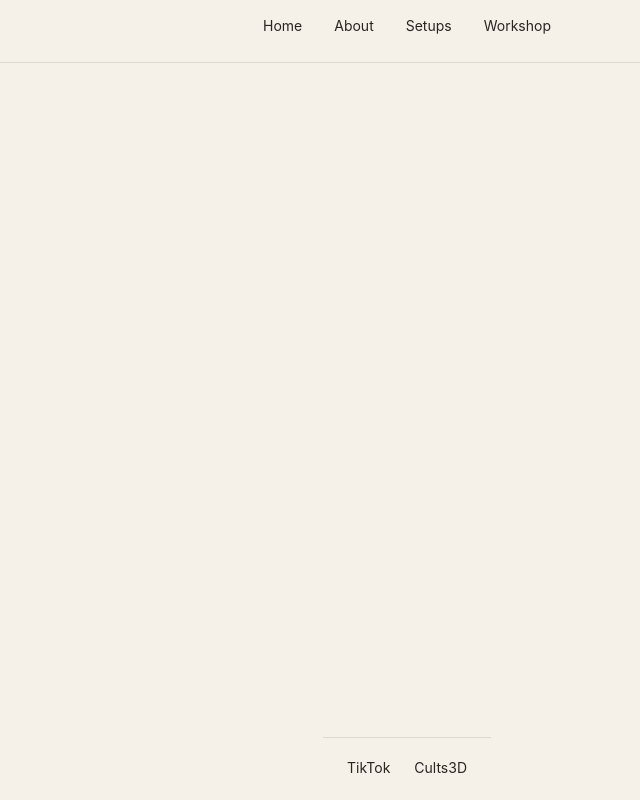
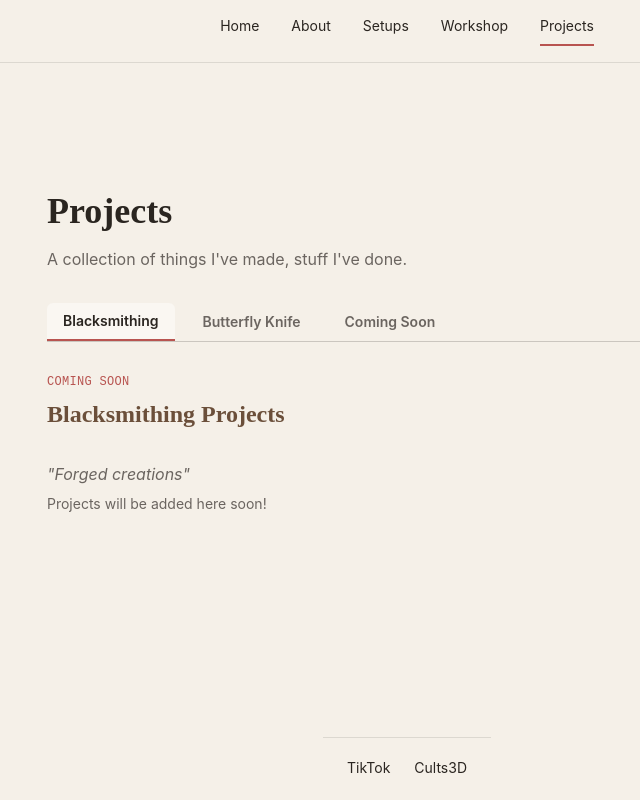
Before and after one commit to Nubb-nubb/nubb-nubb.github.io, a Vue app: page /#/projects in a window 1280 px wide. Shown: the whole page, without its empty margins (233-873 px from the left). Built offline with nearby package versions, Linux system fonts and the light colour scheme; the HTML template or start-up script is replaced by a standard one.

Commit message:
some updates!!!

```diff
--- a/src/App.vue
+++ b/src/App.vue
@@ -6,6 +6,7 @@
         <RouterLink to="/about" class="nav-link">About</RouterLink>
         <RouterLink to="/setups" class="nav-link">Setups</RouterLink>
         <RouterLink to="/workshop" class="nav-link">Workshop</RouterLink>
+        <RouterLink to="/projects" class="nav-link">Projects</RouterLink>
       </div>
     </nav>
 
--- a/src/router/index.js
+++ b/src/router/index.js
@@ -3,6 +3,7 @@ import HomeView from '../views/HomeView.vue'
 import AboutView from '../views/AboutView.vue'
 import SetupsView from '../views/SetupsView.vue'
 import WorkshopView from '../views/WorkshopView.vue'
+import ProjectsView from '../views/ProjectsView.vue'
 
 const router = createRouter({
   history: createWebHashHistory(import.meta.env.BASE_URL),
@@ -26,6 +27,11 @@ const router = createRouter({
       path: '/workshop',
       name: 'workshop',
       component: WorkshopView
+    },
+    {
+      path: '/projects',
+      name: 'projects',
+      component: ProjectsView
     }
   ]
 })
--- /dev/null
+++ b/src/views/ProjectsView.vue
@@ -0,0 +1,73 @@
+<template>
+  <section class="max-w-3xl mx-auto px-4 sm:px-6 py-12 sm:py-20">
+    <h2 class="section-title">Projects</h2>
+
+    <p class="text-text-secondary mb-8">
+      A collection of things I've made, stuff I've done.
+    </p>
+
+    <div class="mb-8 border-b border-text-secondary/30">
+      <div class="flex flex-wrap gap-3" role="tablist" aria-label="Project tabs">
+        <button
+          v-for="tab in tabs"
+          :key="tab.key"
+          role="tab"
+          type="button"
+          :aria-selected="activeTab === tab.key"
+          :class="[
+            'px-4 py-2 text-sm font-semibold rounded-t-md transition-colors',
+            activeTab === tab.key
+              ? 'bg-surface text-text-primary border-b-2 border-accent-red'
+              : 'text-text-secondary hover:text-text-primary'
+          ]"
+          @click="activeTab = tab.key"
+        >
+          {{ tab.label }}
+        </button>
+      </div>
+    </div>
+
+    <div v-if="activeTab === 'blacksmithing'">
+      <SetupEntry
+        era="Coming Soon"
+        title="Blacksmithing Projects"
+        :images="[]"
+        caption="Forged creations"
+        description="Projects will be added here soon!"
+      />
+    </div>
+
+    <div v-else-if="activeTab === 'butterfly-knife'">
+      <SetupEntry
+        era="Coming Soon"
+        title="Butterfly Knife Projects"
+        :images="[]"
+        caption="Flipping and modding"
+        description="Projects will be added here soon!"
+      />
+    </div>
+
+    <div v-else-if="activeTab === 'coming-soon'">
+      <SetupEntry
+        era="Future"
+        title="More Projects"
+        :images="[]"
+        caption="Stay tuned"
+        description="More projects on the way!"
+      />
+    </div>
+  </section>
+</template>
+
+<script setup>
+import { ref } from 'vue'
+import SetupEntry from '../components/SetupEntry.vue'
+
+const tabs = [
+  { key: 'blacksmithing', label: 'Blacksmithing' },
+  { key: 'butterfly-knife', label: 'Butterfly Knife' },
+  { key: 'coming-soon', label: 'Coming Soon' }
+]
+
+const activeTab = ref('blacksmithing')
+</script>
--- a/src/views/WorkshopView.vue
+++ b/src/views/WorkshopView.vue
@@ -207,6 +207,15 @@ const currentWorkshopItems = [
       { type: 'video', label: 'Forge build clip 2', src: `${import.meta.env.BASE_URL}images/forge_2.MP4` }
     ]
   },
+  {
+    title: 'Coming Soon',
+    description:
+      'New tools and upgrades on the way!',
+    media: [
+      { type: 'photo', label: 'Mercury Plus wash & cure', src: `${import.meta.env.BASE_URL}images/mercuryplus.webp` },
+      { type: 'photo', label: 'Resin printer', src: `${import.meta.env.BASE_URL}images/resin_printer1.jpg` }
+    ]
+  },
 ]
 
 // Initialize all workshop items as open by default
```
Also changed, not shown: public/images/mercuryplus.webp (added), public/images/resin_printer1.jpg (added).
